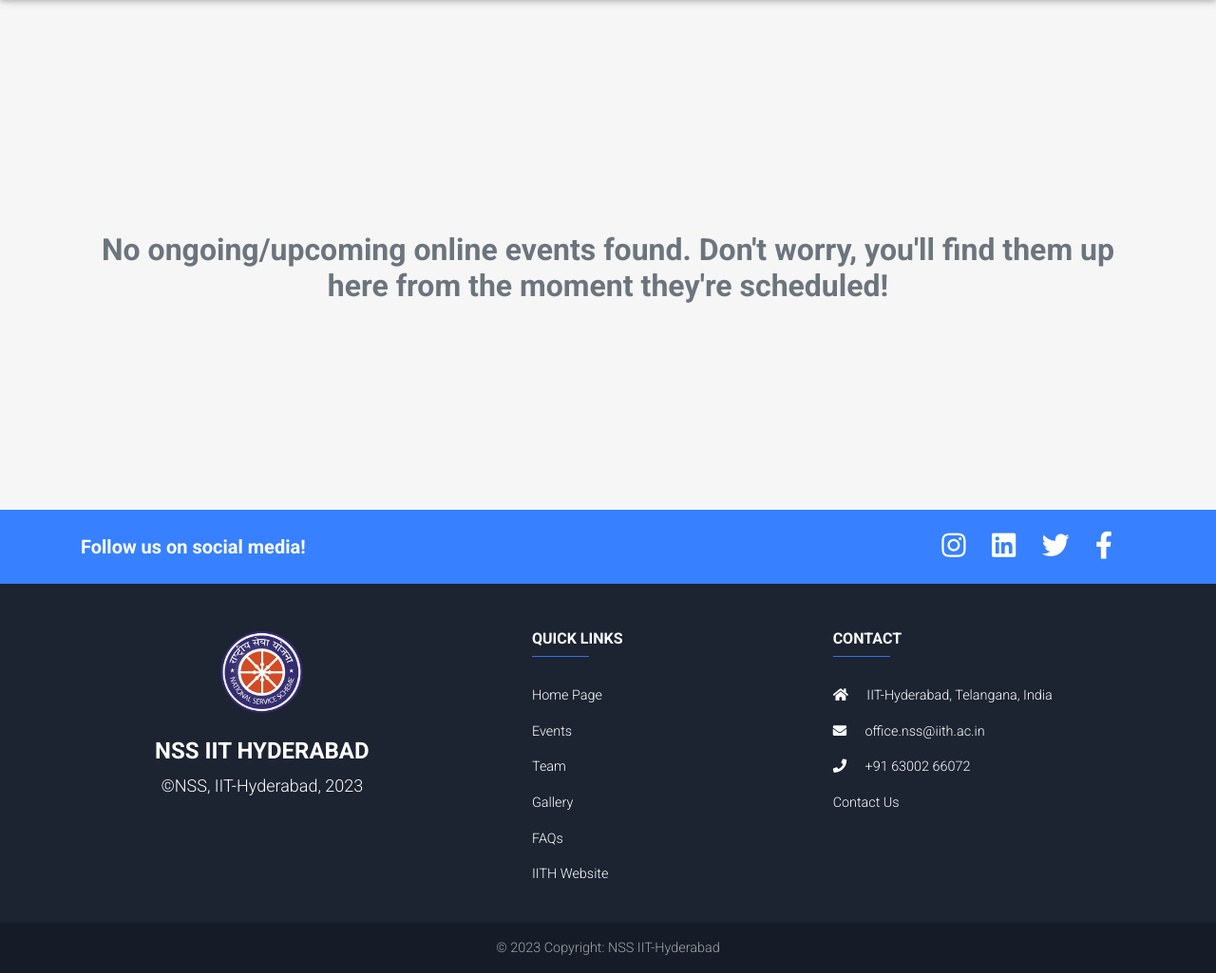
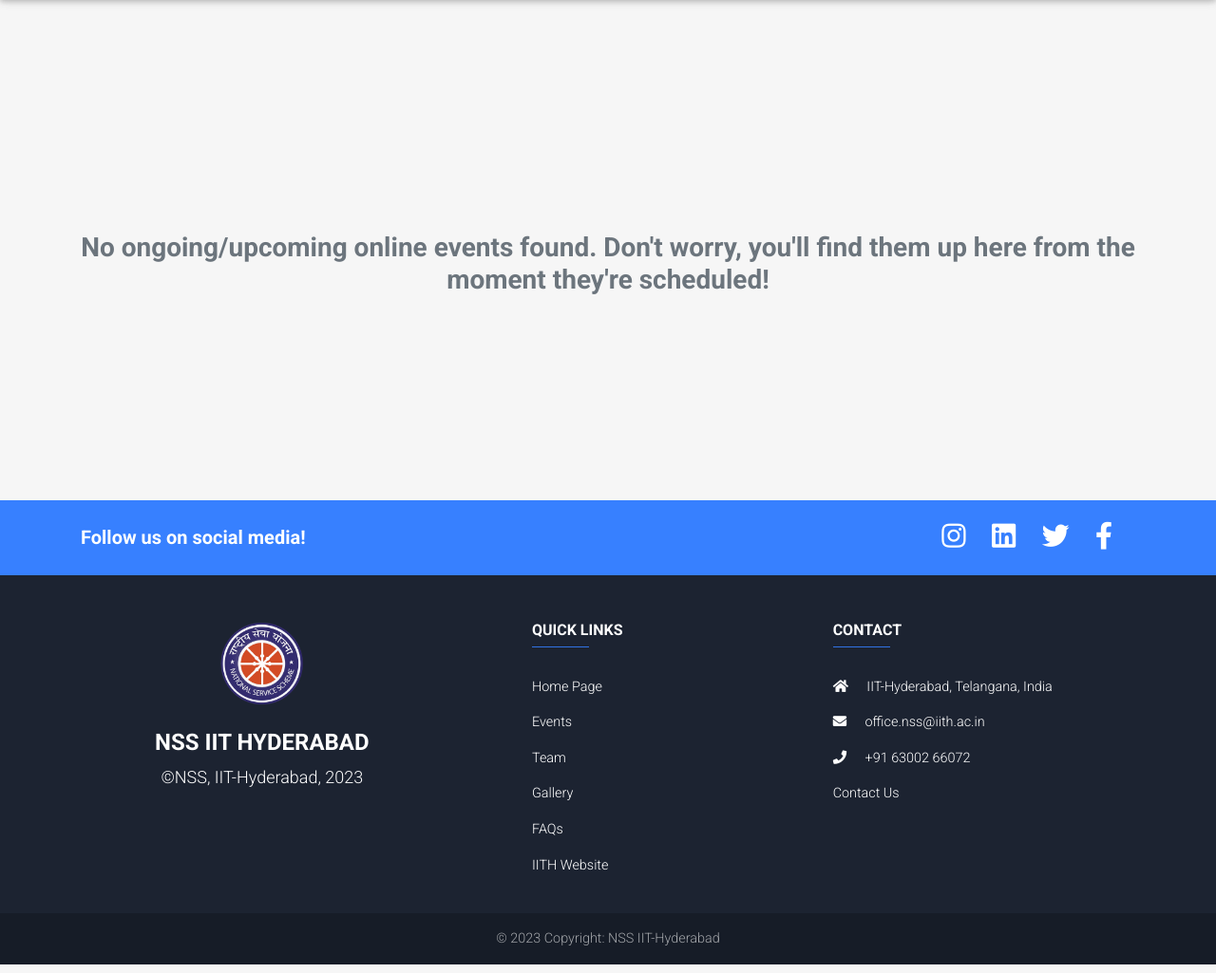
Before and after one commit to iith-nss/iith_nss_jekyll, a Jekyll site: the page built from events/online-events.html, in a window 1280 px wide and 1025 px high. Shown: the whole window at 95% size. Built offline with Jekyll 4.4.1, drawn with Linux system fonts in a browser that asks for light colours; nearby versions of some CDN libraries.

Commit message:
Small bug fix made for the Online Events and Offline Events pages

```diff
--- a/events/offline-events.html
+++ b/events/offline-events.html
@@ -8,7 +8,7 @@
     <br>
     <br>
     <br>
-    <h2 class="text-center text-muted font-weight-bold fs-1 mt-5 mb-5 ms-2 me-2">No ongoing/upcoming offline events found. Don't worry, you'll find them up here from the moment they're scheduled!</h2>
+    <h3 class="text-center text-muted font-weight-bold fs-1 mt-5 mb-5 ms-2 me-2">No ongoing/upcoming offline events found. Don't worry, you'll find them up here from the moment they're scheduled!</h3>
     <br>
     <br>
     <br>
--- a/events/online-events.html
+++ b/events/online-events.html
@@ -8,7 +8,7 @@
     <br>
     <br>
     <br>
-    <h2 class="text-center text-muted font-weight-bold fs-1 mt-5 mb-5 ms-2 me-2">No ongoing/upcoming online events found. Don't worry, you'll find them up here from the moment they're scheduled!</h2>
+    <h3 class="text-center text-muted font-weight-bold fs-1 mt-5 mb-5 ms-2 me-2">No ongoing/upcoming online events found. Don't worry, you'll find them up here from the moment they're scheduled!</h3>
     <br>
     <br>
     <br>
```
